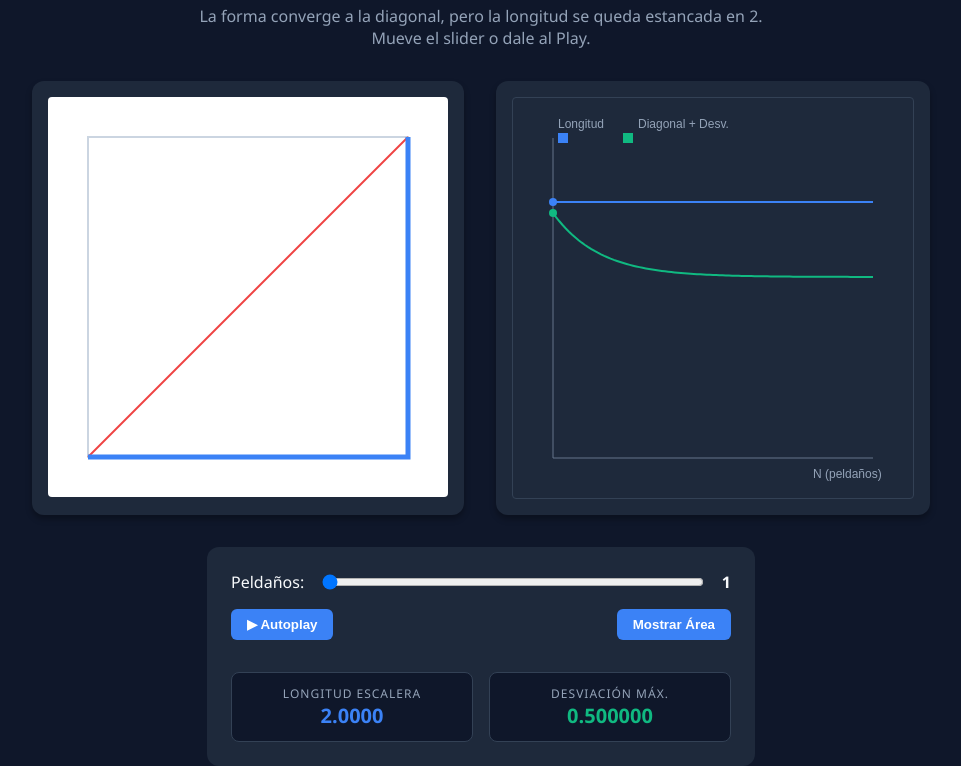
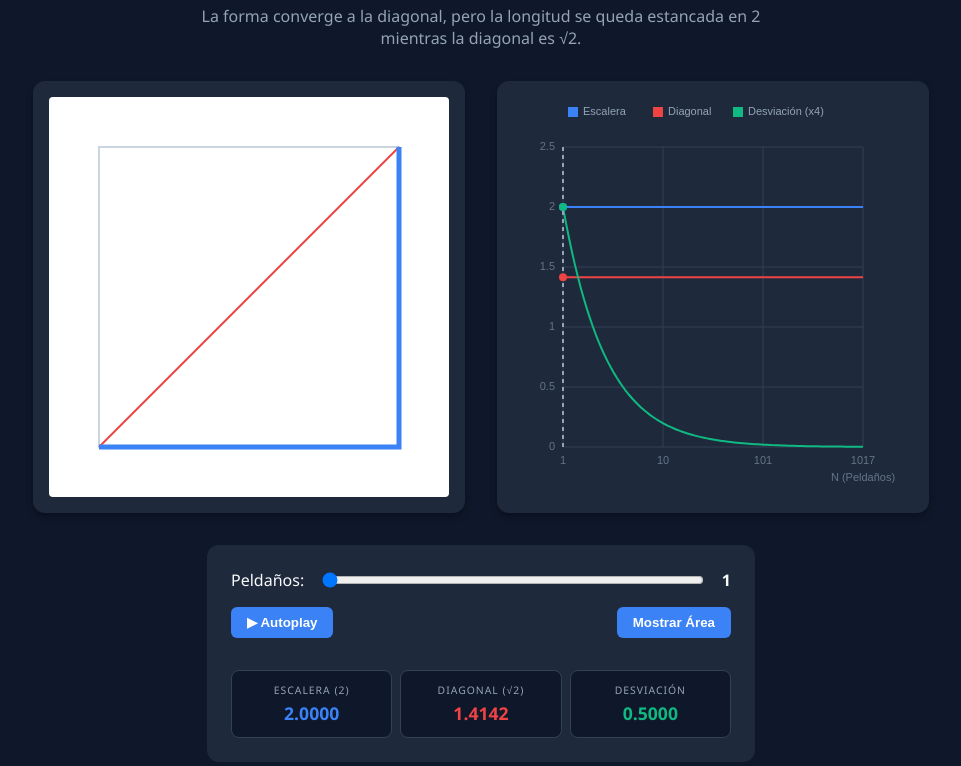
Before and after one commit to Disasa555/paradoja-escalera, a plain HTML site: page index.html in a window 1280 px wide. Shown: the part 78-844 px from the top of the page, without its empty margins (159-1120 px from the left). Drawn offline with Linux system fonts and the light colour scheme.

Commit message:
Update index.html

```diff
--- a/index.html
+++ b/index.html
@@ -3,7 +3,7 @@
 <head>
 <meta charset="UTF-8">
 <meta name="viewport" content="width=device-width, initial-scale=1">
-<title>Paradoja de la Escalera - Interactivo</title>
+<title>La Paradoja de la Escalera</title>
 <style>
   :root {
     --bg: #0f172a;
@@ -12,6 +12,7 @@
     --accent: #3b82f6;
     --red: #ef4444;
     --green: #10b981;
+    --grid: #334155;
   }
   body {
     font-family: 'Segoe UI', system-ui, sans-serif;
@@ -41,10 +42,13 @@
     padding: 1rem;
     border-radius: 12px;
     box-shadow: 0 4px 6px rgba(0,0,0,0.3);
+    display: flex;
+    justify-content: center;
+    align-items: center;
   }
 
-  canvas { display: block; background: #fff; border-radius: 4px; }
-  #graphCanvas { background: #1e293b; border: 1px solid #334155; }
+  canvas { display: block; border-radius: 4px; background: #fff; }
+  #graphCanvas { background: var(--panel); }
 
   .controls {
     background: var(--panel);
@@ -76,20 +80,21 @@
 
   .stats {
     display: grid;
-    grid-template-columns: repeat(2, 1fr);
-    gap: 1rem;
+    grid-template-columns: repeat(3, 1fr);
+    gap: 0.5rem;
     margin-top: 1rem;
   }
   .stat {
     background: #0f172a;
-    padding: 0.75rem;
+    padding: 0.75rem 0.5rem;
     border-radius: 8px;
     text-align: center;
     border: 1px solid #334155;
   }
-  .stat span { display: block; font-size: 0.75rem; color: #94a3b8; text-transform: uppercase; letter-spacing: 1px; }
-  .stat strong { font-size: 1.25rem; font-variant-numeric: tabular-nums; }
+  .stat span { display: block; font-size: 0.65rem; color: #94a3b8; text-transform: uppercase; letter-spacing: 1px; margin-bottom: 0.25rem; }
+  .stat strong { font-size: 1.1rem; font-variant-numeric: tabular-nums; }
   .stat.stairs strong { color: var(--accent); }
+  .stat.circ strong { color: var(--red); }
   .stat.dev strong { color: var(--green); }
 </style>
 </head>
@@ -97,7 +102,7 @@
 
 <header>
   <h1>La Paradoja de la Escalera</h1>
-  <p class="sub">La forma converge a la diagonal, pero la longitud se queda estancada en 2. Mueve el slider o dale al Play.</p>
+  <p class="sub">La forma converge a la diagonal, pero la longitud se queda estancada en 2 mientras la diagonal es √2.</p>
 </header>
 
 <div class="main-container">
@@ -126,53 +131,78 @@
 
   <div class="stats">
     <div class="stat stairs">
-      <span>Longitud Escalera</span>
-      <strong id="lengthLabel">2.0000</strong>
+      <span>Escalera (2)</span>
+      <strong>2.0000</strong>
+    </div>
+    <div class="stat circ">
+      <span>Diagonal (√2)</span>
+      <strong>1.4142</strong>
     </div>
     <div class="stat dev">
-      <span>Desviación Máx.</span>
-      <strong id="devLabel">0.500000</strong>
+      <span>Desviación</span>
+      <strong id="devLabel">0.5000</strong>
     </div>
   </div>
 </div>
 
 <script>
+  // Configuración para pantallas de alta resolución (Retina)
+  const dpr = window.devicePixelRatio || 1;
+
   const canvas = document.getElementById('c');
   const ctx = canvas.getContext('2d');
   const graphCanvas = document.getElementById('graphCanvas');
   const gCtx = graphCanvas.getContext('2d');
 
+  // Ajustar resolución de los lienzos
+  [canvas, graphCanvas].forEach(cv => {
+    cv.width = 400 * dpr;
+    cv.height = 400 * dpr;
+    cv.style.width = '400px';
+    cv.style.height = '400px';
+  });
+  ctx.scale(dpr, dpr);
+  gCtx.scale(dpr, dpr);
+
   const slider = document.getElementById('steps');
   const stepsLabel = document.getElementById('stepsLabel');
-  const lengthLabel = document.getElementById('lengthLabel');
   const devLabel = document.getElementById('devLabel');
   const playBtn = document.getElementById('playBtn');
   const toggleAreaBtn = document.getElementById('toggleAreaBtn');
 
-  const PAD = 40;
-  const SIDE = canvas.width - PAD * 2;
+  // Coordenadas del cuadrado
+  const PAD = 50;
+  const SIDE = 300;
   const OX = PAD;
-  const OY = canvas.height - PAD;
+  const OY = 400 - PAD;
 
   let isPlaying = false;
   let showArea = false;
   let playInterval;
 
-  // Escala logarítmica: el slider va de 0 a 100, N = 2^(slider/10)
   function getN() {
     return Math.max(1, Math.round(Math.pow(2, slider.value / 10)));
   }
 
+  // La desviación es la distancia vertical máxima entre la escalera y la diagonal.
+  // Para N peldaños, el escalón más alejado está a 1/(2N) de la diagonal.
+  function getDeviation(N) {
+    return 1 / (2 * N);
+  }
+
   function drawStaircase() {
     const N = getN();
-    ctx.clearRect(0, 0, canvas.width, canvas.height);
+    stepsLabel.textContent = N;
+    devLabel.textContent = getDeviation(N).toFixed(4);
+
+    ctx.clearRect(0, 0, 400, 400);
 
     // Cuadrado base
     ctx.strokeStyle = '#cbd5e1';
     ctx.lineWidth = 2;
     ctx.strokeRect(OX, OY - SIDE, SIDE, SIDE);
 
-    // Diagonal
+    // Diagonal (rojo)
     ctx.strokeStyle = '#ef4444';
     ctx.lineWidth = 2;
     ctx.beginPath();
@@ -180,22 +210,9 @@
     ctx.lineTo(OX + SIDE, OY - SIDE);
     ctx.stroke();
 
-    // Escalera
+    // Escalera (azul)
     const stepW = SIDE / N;
     const stepH = SIDE / N;
-
-    // Sombreado del área (opcional)
-    if (showArea) {
-      ctx.fillStyle = 'rgba(59, 130, 246, 0.2)';
-      ctx.beginPath();
-      ctx.moveTo(OX, OY);
-      for (let i = 0; i < N; i++) {
-        ctx.lineTo(OX + (i + 1) * stepW, OY - i * stepH);
-        ctx.lineTo(OX + (i + 1) * stepW, OY - (i + 1) * stepH);
-      }
-      ctx.closePath();
-      ctx.fill();
-    }
 
     ctx.strokeStyle = '#3b82f6';
     ctx.lineWidth = Math.max(1, 5 - Math.log10(N));
@@ -206,32 +223,55 @@
       ctx.lineTo(OX + (i + 1) * stepW, OY - i * stepH);
       ctx.lineTo(OX + (i + 1) * stepW, OY - (i + 1) * stepH);
     }
+
+    if (showArea) {
+      ctx.fillStyle = 'rgba(59, 130, 246, 0.2)';
+      ctx.fill();
+    }
     ctx.stroke();
   }
 
   function drawGraph() {
-    gCtx.clearRect(0, 0, graphCanvas.width, graphCanvas.height);
+    gCtx.clearRect(0, 0, 400, 400);
 
-    const N = getN();
-    const W = graphCanvas.width;
-    const H = graphCanvas.height;
-    const margin = 40;
-    const graphW = W - margin * 2;
-    const graphH = H - margin * 2;
+    const margin = 50;
+    const graphW = 400 - margin * 2;
+    const graphH = 400 - margin * 2;
+    const MAX_Y = 2.5; // El valor máximo del eje Y será 2.5
 
-    // Ejes
-    gCtx.strokeStyle = '#64748b';
+    // Dibujar cuadrícula y ejes
+    gCtx.strokeStyle = '#334155';
     gCtx.lineWidth = 1;
-    gCtx.beginPath();
-    gCtx.moveTo(margin, H - margin);
-    gCtx.lineTo(W - margin, H - margin); // X
-    gCtx.moveTo(margin, margin);
-    gCtx.lineTo(margin, H - margin); // Y
-    gCtx.stroke();
+    gCtx.font = '11px sans-serif';
+    gCtx.fillStyle = '#64748b';
+    gCtx.textAlign = 'right';
+    gCtx.textBaseline = 'middle';
 
-    // Función para dibujar una línea en la gráfica
-    // X: log(N) hasta log(1024) -> 0 a 1
-    // Y: valor de 0 a 2 (longitud) a escala
+    // Eje Y (0 a 2.5)
+    for (let i = 0; i <= MAX_Y; i+=0.5) {
+      const y = 400 - margin - (i / MAX_Y) * graphH;
+      gCtx.beginPath();
+      gCtx.moveTo(margin, y);
+      gCtx.lineTo(400 - margin, y);
+      gCtx.stroke();
+      gCtx.fillText(i.toString(), margin - 8, y);
+    }
+
+    // Eje X (Escala logarítmica de N: 1 a 1024)
+    gCtx.textAlign = 'center';
+    gCtx.textBaseline = 'top';
+    for (let i = 0; i <= 3; i++) {
+      const x = margin + (i / 3) * graphW;
+      gCtx.beginPath();
+      gCtx.moveTo(x, margin);
+      gCtx.lineTo(x, 400 - margin);
+      gCtx.stroke();
+      gCtx.fillText(Math.pow(2, i*3.33).toFixed(0), x, 400 - margin + 8);
+    }
+
+    gCtx.fillText('N (Peldaños)', 400 - margin, 400 - margin + 25);
+
+    // Función para graficar
     function plot(fn, color, width) {
       gCtx.strokeStyle = color;
       gCtx.lineWidth = width;
@@ -239,60 +279,64 @@
       for (let i = 0; i <= 100; i++) {
         const n = Math.pow(2, i / 10);
         const x = margin + (i / 100) * graphW;
-        const y = H - margin - (fn(n) / 2.5) * graphH; // 2.5 para dar margen arriba
+        const val = fn(n);
+        const y = 400 - margin - (val / MAX_Y) * graphH;
         if (i === 0) gCtx.moveTo(x, y);
         else gCtx.lineTo(x, y);
       }
       gCtx.stroke();
     }
 
-    // Línea de Longitud (siempre 2)
-    plot(n => 2, '#3b82f6', 2);
+    // Graficar líneas (Desviación x4 para que sea visible)
+    plot(n => 2, '#3b82f6', 2);                         // Perímetro
+    plot(n => Math.SQRT2, '#ef4444', 2);                // Diagonal
+    plot(n => getDeviation(n) * 4, '#10b981', 2);       // Desviación
 
-    // Línea de Diagonal + Desviación (1.414 + 0.5/n)
-    // Muestra cómo se acerca a 1.414
-    plot(n => Math.SQRT2 + (1 / (2 * n)), '#10b981', 2);
+    // Indicador de posición actual (Línea vertical punteada)
+    const currentN = getN();
+    const currentX = margin + (slider.value / 100) * graphW;
 
-    // Punto actual
-    const currentX = margin + (slider.value / 100) * graphW;
-    const currentY = H - margin - (2 / 2.5) * graphH;
-    gCtx.fillStyle = '#3b82f6';
+    gCtx.strokeStyle = '#94a3b8';
+    gCtx.setLineDash([4, 4]);
     gCtx.beginPath();
-    gCtx.arc(currentX, currentY, 4, 0, Math.PI * 2);
-    gCtx.fill();
+    gCtx.moveTo(currentX, margin);
+    gCtx.lineTo(currentX, 400 - margin);
+    gCtx.stroke();
+    gCtx.setLineDash([]); // Quitar punteado
 
-    gCtx.fillStyle = '#10b981';
-    const currentYDev = H - margin - ((Math.SQRT2 + (1/(2*N))) / 2.5) * graphH;
-    gCtx.beginPath();
-    gCtx.arc(currentX, currentYDev, 4, 0, Math.PI * 2);
-    gCtx.fill();
+    // Dibujar los puntos actuales
+    const points = [
+      { val: 2, color: '#3b82f6' },
+      { val: Math.SQRT2, color: '#ef4444' },
+      { val: getDeviation(currentN) * 4, color: '#10b981' }
+    ];
 
-    // Textos
-    gCtx.fillStyle = '#94a3b8';
-    gCtx.font = '12px sans-serif';
-    gCtx.fillText('Longitud', margin + 5, margin - 10);
-    gCtx.fillStyle = '#3b82f6';
-    gCtx.fillRect(margin + 5, margin - 5, 10, 10);
+    points.forEach(p => {
+      const y = 400 - margin - (p.val / MAX_Y) * graphH;
+      gCtx.fillStyle = p.color;
+      gCtx.beginPath();
+      gCtx.arc(currentX, y, 4, 0, Math.PI * 2);
+      gCtx.fill();
+    });
 
-    gCtx.fillStyle = '#10b981';
-    gCtx.fillRect(margin + 70, margin - 5, 10, 10);
-    gCtx.fillStyle = '#94a3b8';
-    gCtx.fillText('Diagonal + Desv.', margin + 85, margin - 10);
+    // Leyenda
+    gCtx.textAlign = 'left';
+    gCtx.textBaseline = 'middle';
+    gCtx.fillStyle = '#3b82f6'; gCtx.fillRect(margin + 5, 10, 10, 10);
+    gCtx.fillStyle = '#94a3b8'; gCtx.fillText('Escalera', margin + 20, 15);
 
-    gCtx.fillText('N (peldaños)', W - margin - 60, H - margin + 20);
+    gCtx.fillStyle = '#ef4444'; gCtx.fillRect(margin + 90, 10, 10, 10);
+    gCtx.fillStyle = '#94a3b8'; gCtx.fillText('Diagonal', margin + 105, 15);
+
+    gCtx.fillStyle = '#10b981'; gCtx.fillRect(margin + 170, 10, 10, 10);
+    gCtx.fillStyle = '#94a3b8'; gCtx.fillText('Desviación (x4)', margin + 185, 15);
   }
 
   function update() {
-    const N = getN();
-    stepsLabel.textContent = N;
-    lengthLabel.textContent = '2.0000';
-    devLabel.textContent = (1 / (2 * N)).toFixed(6);
-
     drawStaircase();
     drawGraph();
   }
 
-  // Event Listeners
   slider.addEventListener('input', update);
 
   playBtn.addEventListener('click', () => {
@@ -302,7 +346,7 @@
       playBtn.classList.add('active');
       playInterval = setInterval(() => {
         let val = parseInt(slider.value) + 1;
-        if (val > 100) val = 0; // Reiniciar
+        if (val > 100) val = 0;
         slider.value = val;
         update();
       }, 100);
```
